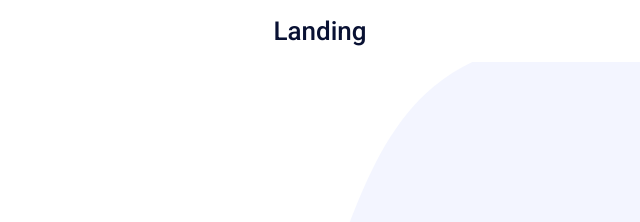
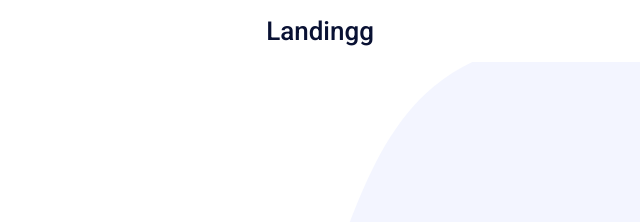
Before and after one commit to CioazaIonut/alpha-landing-page, a plain HTML site: page index.html in a window 1280 px wide. Shown: the top 222 px of the page, 356-996 px from the left. Drawn offline with Linux system fonts and the light colour scheme.

Commit message:
adaugat un g la landing

```diff
--- a/index.html
+++ b/index.html
@@ -16,7 +16,7 @@
             <a href="">About</a>
             <a href="">Contact</a>
         </div>
-        <p class="navbar-logo"> Landing </p>
+        <p class="navbar-logo"> Landingg </p>
         <img src="./imagini/hamburger-menu-icon.svg" alt="menu icon" class="navbar-mobile-menu" />
         <button class="button-primary navbar-buy-now-button"> Buy Now </button>
     </nav>
```
